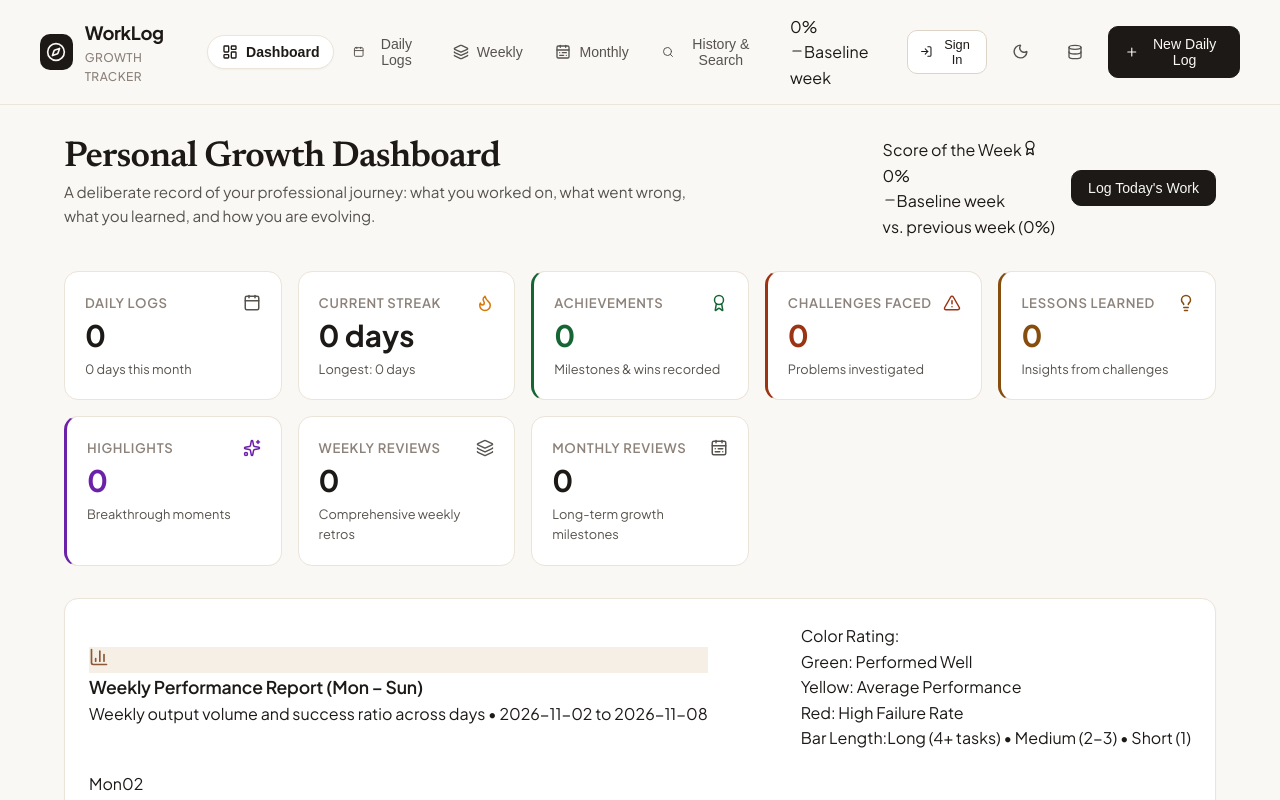
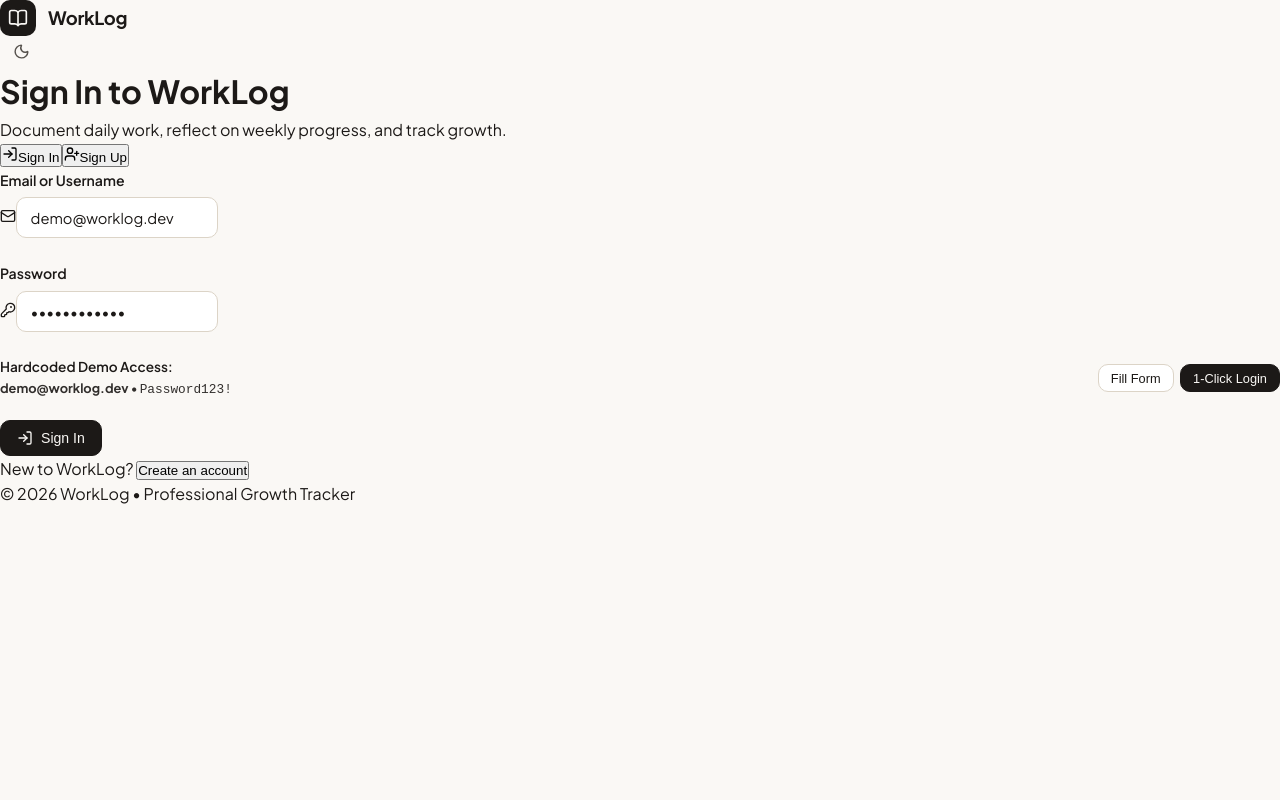
Before and after one commit to bezawit-berhanu/worklogapp, a React (Vite) app: page / in a window 1280 px wide. Shown: the top 800 px of the page. Built offline with nearby package versions, Linux system fonts and the light colour scheme; no server answers.

Commit message:
feat(auth): gate home dashboard behind authentication in App.tsx

```diff
--- a/src/App.tsx
+++ b/src/App.tsx
@@ -34,8 +34,11 @@ import { MonthlyReflectionView } from './components/monthly/MonthlyReflectionVie
 
 // Search Component
 import { SearchHistory } from './components/search/SearchHistory';
+import { useAuth } from './context/AuthContext';
+import { AuthPage } from './pages/AuthPage';
 
 export function App() {
+  const { isAuthenticated, isLoading } = useAuth();
   const [activePage, setActivePage] = useState<ActivePage>('dashboard');
 
   // Core Data State
@@ -194,6 +197,18 @@ export function App() {
       window.scrollTo({ top: 0, behavior: 'smooth' });
     }
   };
+
+  if (isLoading) {
+    return (
+      <div className="auth-loading-screen">
+        <div className="auth-spinner"></div>
+      </div>
+    );
+  }
+
+  if (!isAuthenticated) {
+    return <AuthPage />;
+  }
 
   return (
     <div className="app-container">
--- a/src/pages/AuthPage.tsx
+++ b/src/pages/AuthPage.tsx
@@ -31,7 +31,8 @@ export const AuthPage: React.FC = () => {
     try {
       const res = await login({ emailOrUsername, password });
       if (!res.success) {
-        setError(res.error || 'Invalid credentials. Please verify your email/username and password.');
+        const errorMsg = res.errors ? Object.values(res.errors)[0] : res.message;
+        setError(errorMsg || 'Invalid credentials. Please verify your email/username and password.');
       }
     } catch {
       setError('An unexpected error occurred during sign in.');
@@ -55,7 +56,8 @@ export const AuthPage: React.FC = () => {
       });
 
       if (!res.success) {
-        setError(res.error || 'Failed to register account.');
+        const errorMsg = res.errors ? Object.values(res.errors)[0] : res.message;
+        setError(errorMsg || 'Failed to register account.');
       } else {
         setSuccessMessage('Account created successfully! Loading your dashboard...');
       }
@@ -81,7 +83,8 @@ export const AuthPage: React.FC = () => {
         password: DEMO_USER.passwordHash,
       });
       if (!res.success) {
-        setError(res.error || 'Failed to sign in with demo credentials.');
+        const errorMsg = res.errors ? Object.values(res.errors)[0] : res.message;
+        setError(errorMsg || 'Failed to sign in with demo credentials.');
       }
     } catch {
       setError('An error occurred during instant demo sign in.');
```
